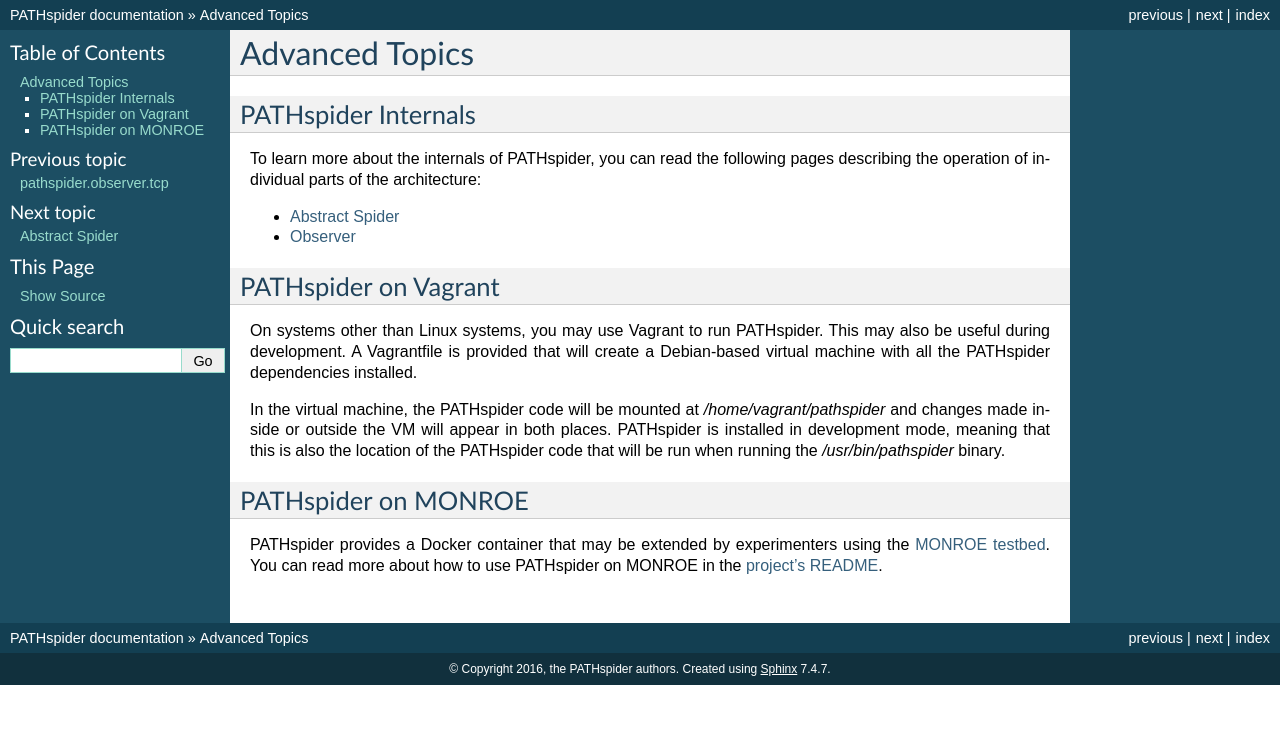
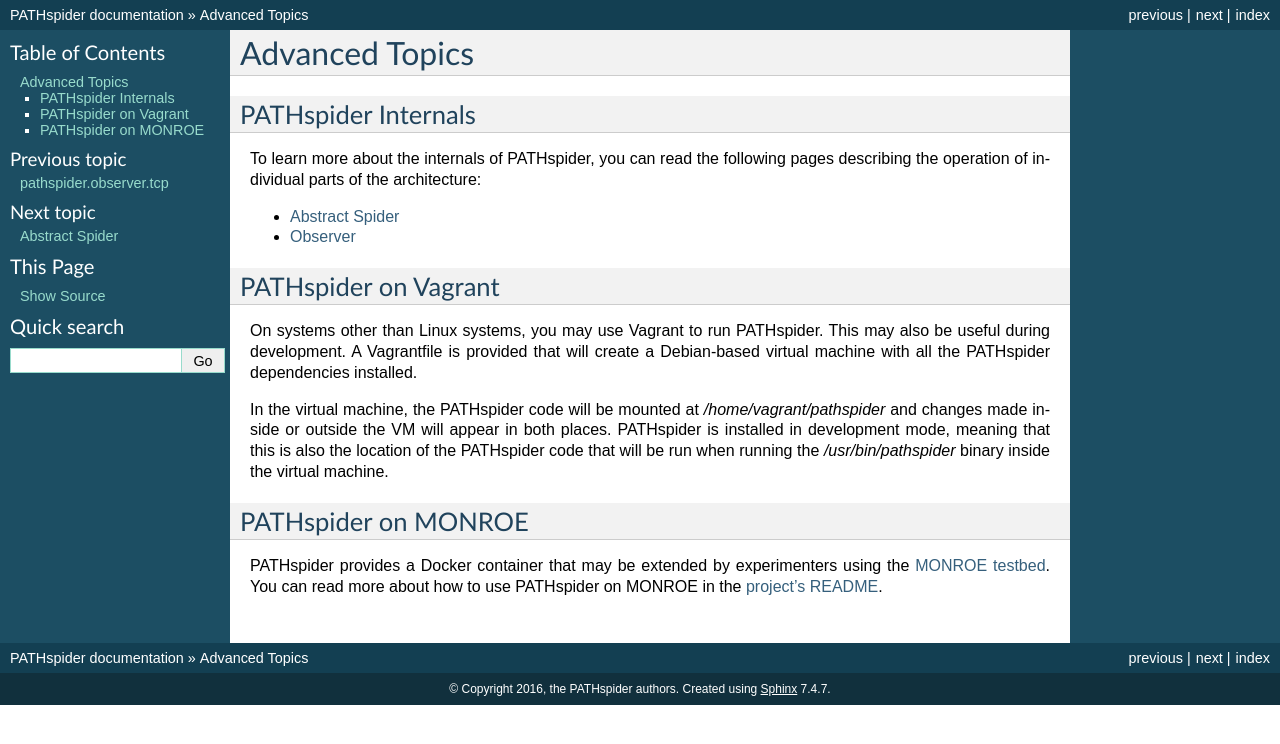
Before and after one commit to mami-project/pathspider, a Sphinx documentation site: the page built from doc/advanced.rst, in a window 1280 px wide. Shown: the top 744 px of the page. Built offline with Sphinx 7.4.7, drawn with Linux system fonts in a browser that asks for light colours.

Commit message:
Proofreading for advanced.rst

```diff
--- a/doc/advanced.rst
+++ b/doc/advanced.rst
@@ -25,7 +25,7 @@
 `/home/vagrant/pathspider` and changes made inside or outside the VM will appear
 in both places. PATHspider is installed in development mode, meaning that
 this is also the location of the PATHspider code that will be run when
-running the `/usr/bin/pathspider` binary.
+running the `/usr/bin/pathspider` binary inside the virtual machine.
 
 PATHspider on MONROE
 --------------------
```
